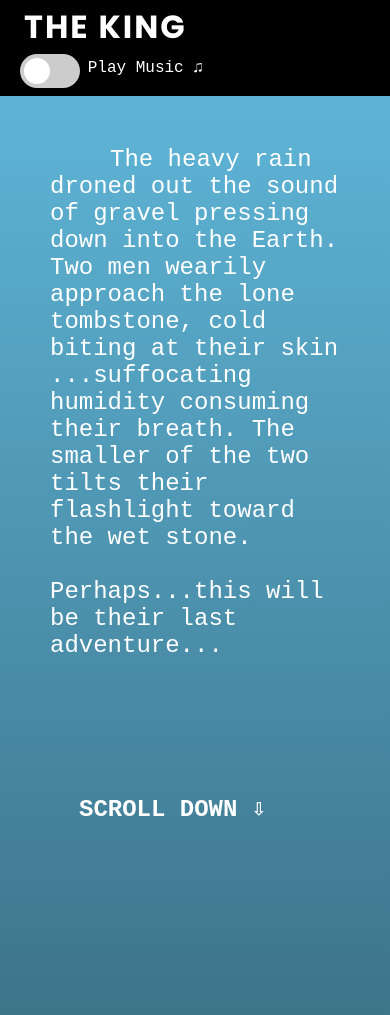
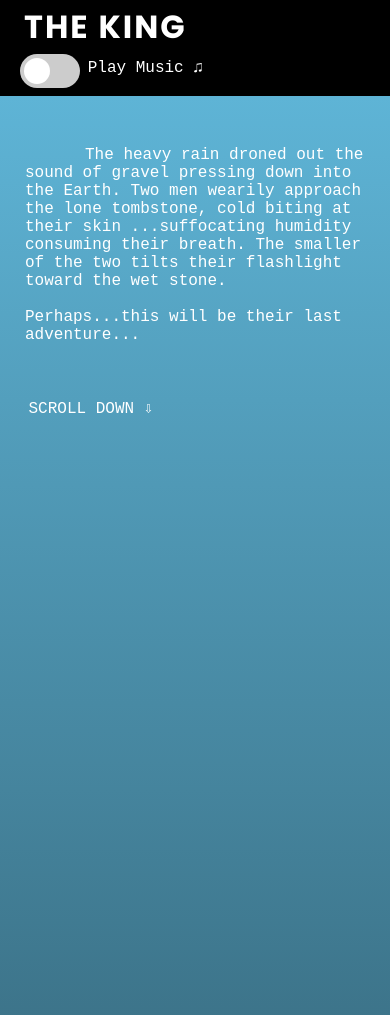
Before and after one commit to Robosalty/Robosalty.github.io, a PHP site: page /prologue.html in a window 390 px wide. Shown: the part 69-1084 px from the top of the page. Run offline with PHP 8.4, Linux system fonts and the light colour scheme.

Commit message:
test stuff

```diff
--- a/PROLOGUE/episode.css
+++ b/PROLOGUE/episode.css
@@ -71,7 +71,7 @@ section{
 
 .container{
     overflow-y: scroll;
-    height: 100%;
+    height: 86%;
     scroll-snap-type: y mandatory;
 
 
@@ -80,7 +80,7 @@ section{
 .writing{
     background: linear-gradient(rgb(94, 180, 214),black);
     background-size: contain;
-
+    height: 100%;
 }
 
 
@@ -98,15 +98,22 @@ section{
   color: rgb(255, 255, 255);
   font-family:'Courier New', Courier, monospace;
   font-size: 2em;
+  height: 100%;
   text-indent: 60px;
   padding: 150px;
 }
 
+.writing .p .d{
+  color: #fff;
+  font-family:'Courier New', Courier, monospace;
+  font-size: 1em;
+  margin-left: 1%;
+  margin-bottom: 15%;
+}
 
 .visualNovel{
     background: url(images/Eshore.jpg);
     background-size: contain;
-
 }
 
 
@@ -264,27 +271,22 @@ d{
       }
 
 
-      .writing{
-        height: 100%;
-      }
-
       .writing p {
         color: #fff;
         font-family:'Courier New', Courier, monospace;
-        font-size: 1.5em;
-        height:100%;
+        font-size: 100%;
+        height: 100%;
         width: 100%;
         text-indent: 60px;
-        padding: 50px;
-    }
-
-    .writing .p .b{
-      padding: 50%;
+        padding-top: 50px;
+        padding-left: 25px;
+        padding-right: 15px;
     }
 
 
     section{
       scroll-snap-stop: normal;
+
     }
 
     .container{
--- a/prologue.html
+++ b/prologue.html
@@ -73,13 +73,13 @@
 
                     <!--Writing-->
 
-                    <section class="writing">
+                    <section class="writing" id="writing">
                         <p> The heavy rain droned out the sound of gravel pressing down into the Earth.
                             Two men wearily approach the lone tombstone, cold biting at their skin
                             ...suffocating humidity consuming their breath. The smaller of the two tilts
                             their flashlight toward the wet stone. <br><br>
                             Perhaps...this will be their last adventure... <br><br>
-                            <br><br><br><br><b>SCROLL DOWN ⇩ </b>
+                            <br><br><d>SCROLL DOWN ⇩ </d>
                         </p>
 
                     </section>
@@ -99,7 +99,7 @@
 
 
                     <!--Writing-->
-                    <section class="writing">
+                    <section class="writing" id = "writing">
                         <p> Emily quickly loses interest in the topic and adamantly proceeds to pester Erik on the couch.
                             Letting her grab whatever limb she desired, Erik looks over to Nana sitting in her recliner.
                             The frail woman has already nodded off to sleep, mouth slightly agape. He remembers telling her she didn’t have
@@ -107,7 +107,7 @@
                             woman insisted regardless. He didn’t mind but it was starting to make him feel bad having to wake her to go to bed every time. <br><br>
 
                             As he contemplated washing the dishes left in the sink, his phone chimed, “dinggg”.<br><br>
-                            <br><br><br><br><b>SCROLL DOWN ⇩</b>
+                            <br><br><br><br><d>SCROLL DOWN ⇩</d>
 
                         </p>
                     </section>
```
